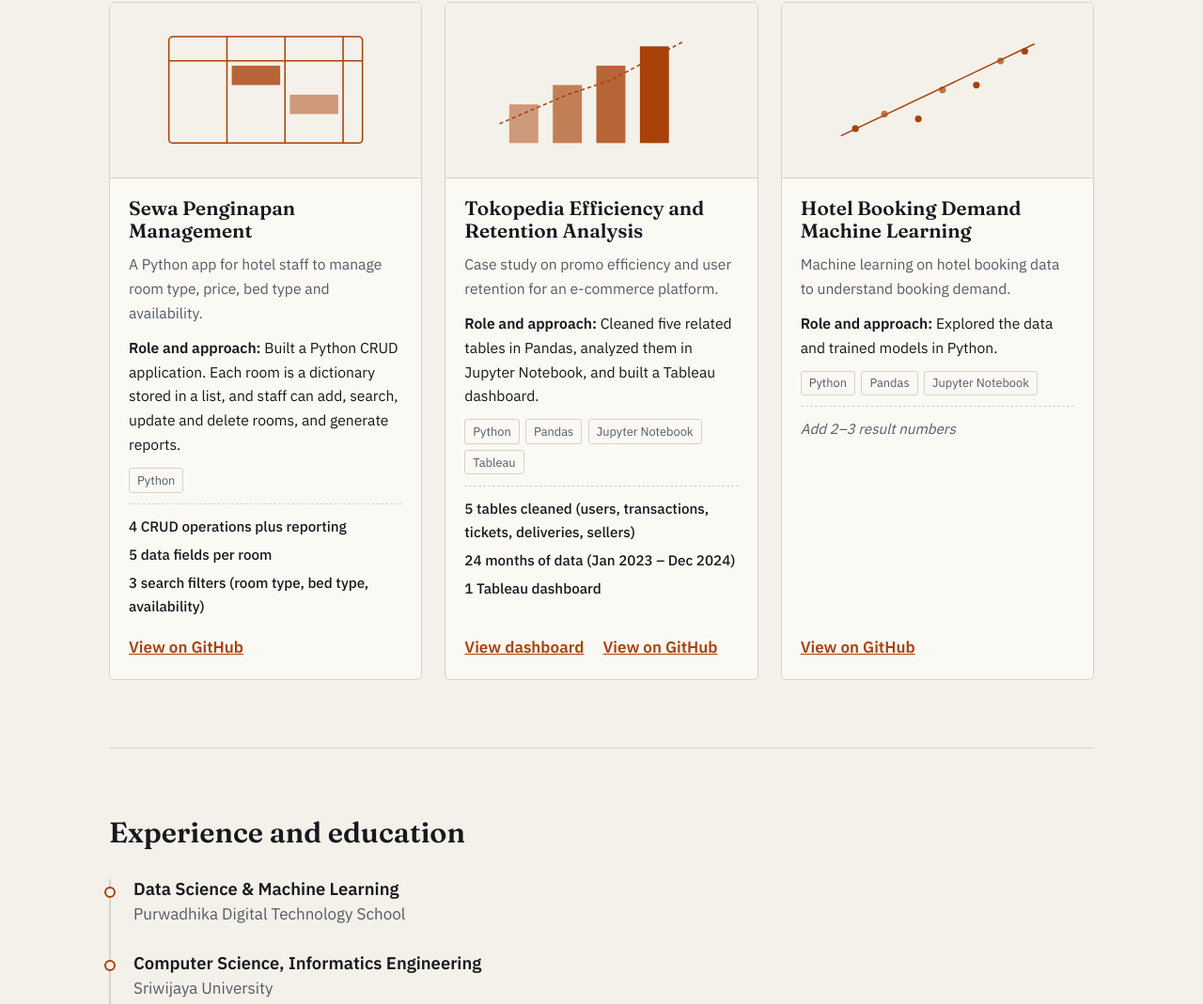
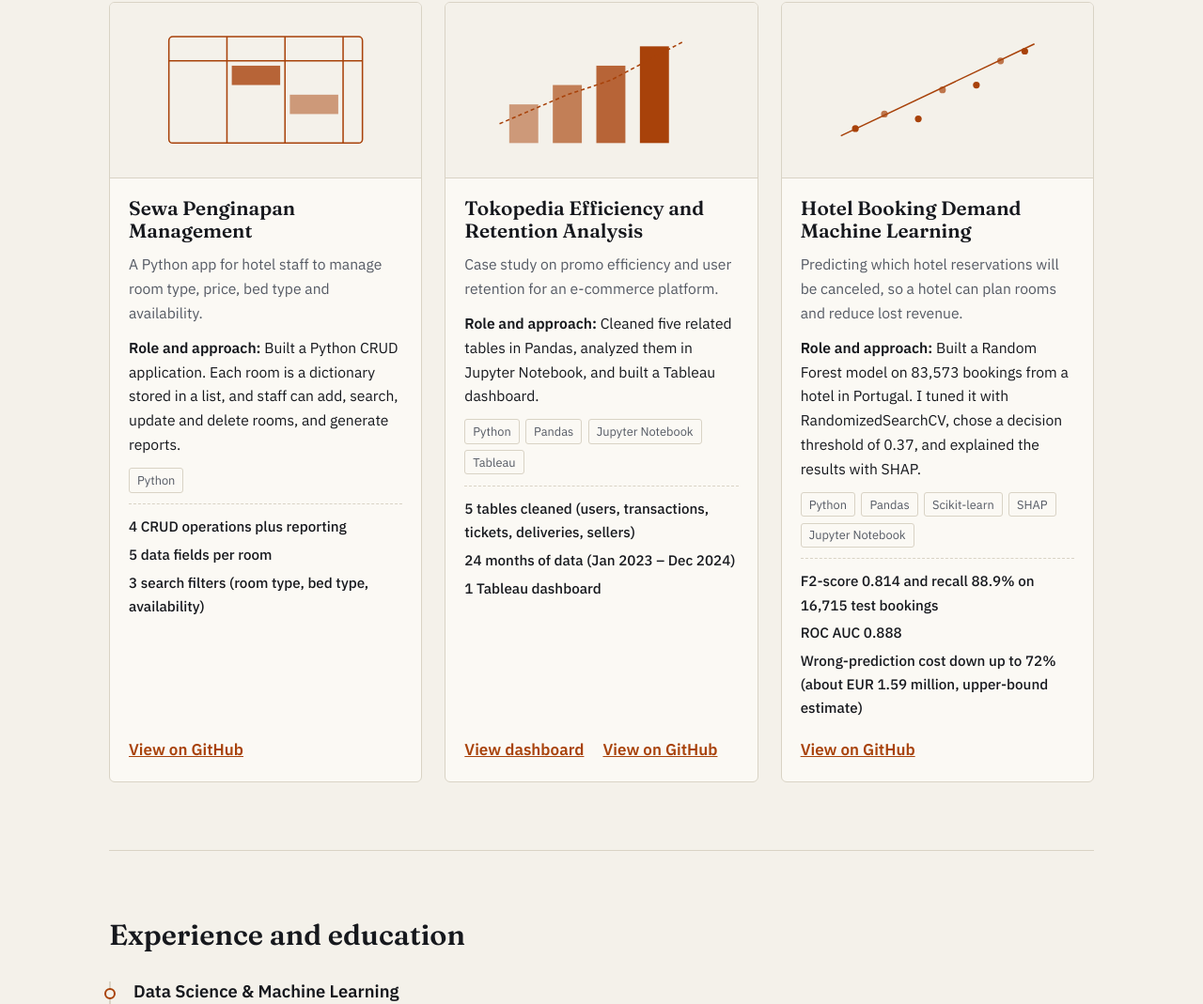
Before and after one commit to aldiriansyahhh02/Portofolio_Website, a plain HTML site: page index.html in a window 1280 px wide. Shown: the part 1280-2349 px from the top of the page at 94% size. Drawn offline with Linux system fonts and the light colour scheme.

Commit message:
Add files via upload

```diff
--- a/index.html
+++ b/index.html
@@ -154,10 +154,10 @@ footer{padding:2rem 0;color:var(--muted);font-size:.9rem;border-top:1px solid va
    <svg class="thumb" width="640" height="360" viewBox="0 0 640 360" role="img" aria-label="Abstract illustration of a scatter plot with a fitted line"><rect width="640" height="360" fill="none"/><g fill="currentColor"><circle cx="150" cy="260" r="7"/><circle cx="210" cy="230" r="7" opacity=".7"/><circle cx="280" cy="240" r="7"/><circle cx="330" cy="180" r="7" opacity=".7"/><circle cx="400" cy="170" r="7"/><circle cx="450" cy="120" r="7" opacity=".7"/><circle cx="500" cy="100" r="7"/></g><path d="M120 275L520 85" stroke="currentColor" stroke-width="3" fill="none"/></svg>
    <div class="body">
     <h3>Hotel Booking Demand Machine Learning</h3>
-    <p class="ctx">Machine learning on hotel booking data to understand booking demand.</p>
-    <p><strong>Role and approach:</strong> <span class="todo-text">Explored the data and trained models in Python.</span></p>
-    <ul class="tools" aria-label="Tools"><li>Python</li><li>Pandas</li><li>Jupyter Notebook</li></ul>
-    <ul class="res"><li class="todo">Add 2–3 result numbers</li></ul>
+    <p class="ctx">Predicting which hotel reservations will be canceled, so a hotel can plan rooms and reduce lost revenue.</p>
+    <p><strong>Role and approach:</strong> Built a Random Forest model on 83,573 bookings from a hotel in Portugal. I tuned it with RandomizedSearchCV, chose a decision threshold of 0.37, and explained the results with SHAP.</p>
+    <ul class="tools" aria-label="Tools"><li>Python</li><li>Pandas</li><li>Scikit-learn</li><li>SHAP</li><li>Jupyter Notebook</li></ul>
+    <ul class="res"><li>F2-score 0.814 and recall 88.9% on 16,715 test bookings</li><li>ROC AUC 0.888</li><li>Wrong-prediction cost down up to 72% (about EUR 1.59 million, upper-bound estimate)</li></ul>
     <a class="link" href="https://github.com/aldiriansyahhh02" rel="noopener">View on GitHub</a>
    </div>
   </article>
@@ -222,8 +222,11 @@ var ID={
 "5 tables cleaned (users, transactions, tickets, deliveries, sellers)":"5 tabel dibersihkan (users, transactions, tickets, deliveries, sellers)",
 "24 months of data (Jan 2023 – Dec 2024)":"Data 24 bulan (Jan 2023 – Des 2024)",
 "1 Tableau dashboard":"1 dashboard Tableau",
-"Machine learning on hotel booking data to understand booking demand.":"Machine learning pada data pemesanan hotel untuk memahami permintaan pemesanan.",
-"Explored the data and trained models in Python.":"Mengeksplorasi data dan melatih model dengan Python.",
+"Predicting which hotel reservations will be canceled, so a hotel can plan rooms and reduce lost revenue.":"Memprediksi reservasi hotel mana yang akan dibatalkan, agar hotel bisa merencanakan kamar dan mengurangi kehilangan pendapatan.",
+"Built a Random Forest model on 83,573 bookings from a hotel in Portugal. I tuned it with RandomizedSearchCV, chose a decision threshold of 0.37, and explained the results with SHAP.":"Membangun model Random Forest dari 83.573 reservasi sebuah hotel di Portugal. Saya melakukan tuning dengan RandomizedSearchCV, memilih threshold keputusan 0,37, dan menjelaskan hasilnya dengan SHAP.",
+"F2-score 0.814 and recall 88.9% on 16,715 test bookings":"F2-score 0,814 dan recall 88,9% pada 16.715 reservasi data test",
+"ROC AUC 0.888":"ROC AUC 0,888",
+"Wrong-prediction cost down up to 72% (about EUR 1.59 million, upper-bound estimate)":"Biaya kesalahan prediksi turun hingga 72% (sekitar EUR 1,59 juta, estimasi batas atas)",
 "Experience and education":"Pengalaman dan pendidikan",
 "Computer Science, Informatics Engineering":"Ilmu Komputer, Teknik Informatika",
 "Programming and querying":"Pemrograman dan query","Mobile development":"Pengembangan mobile",
```
